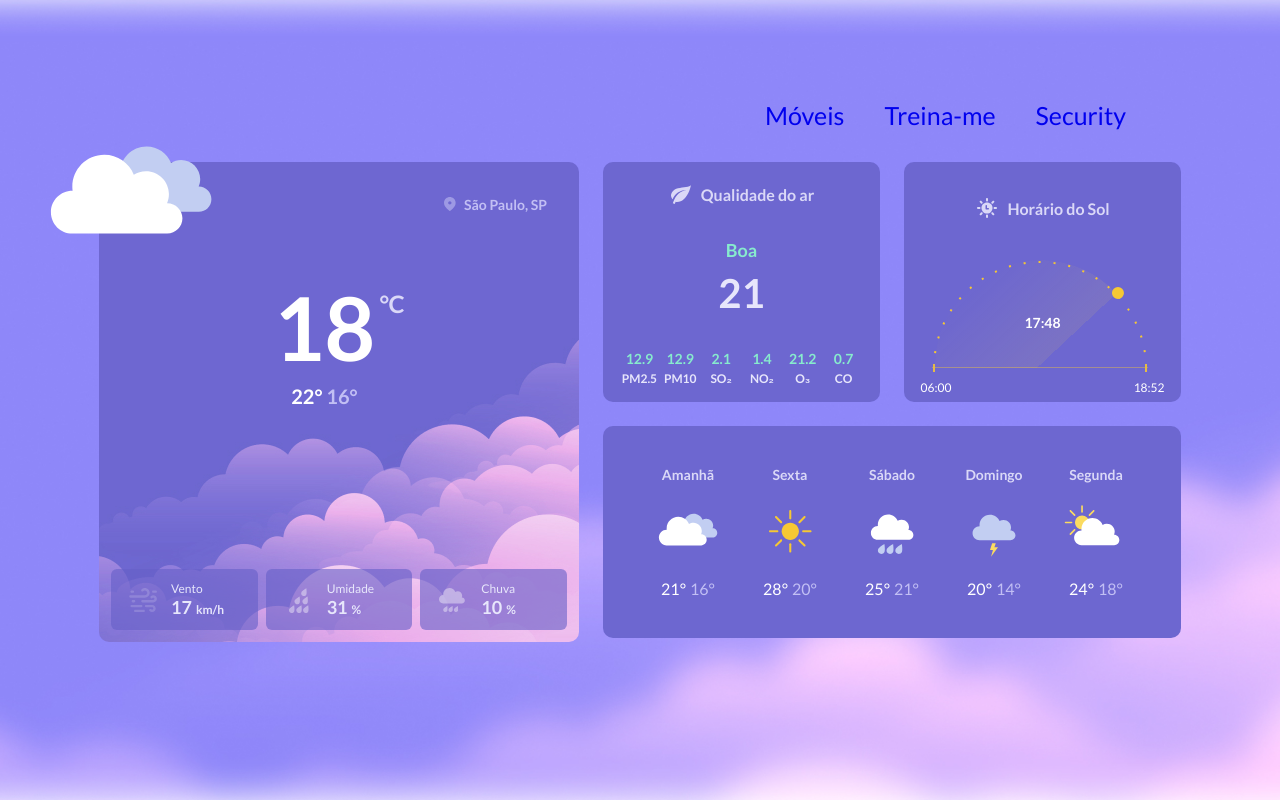
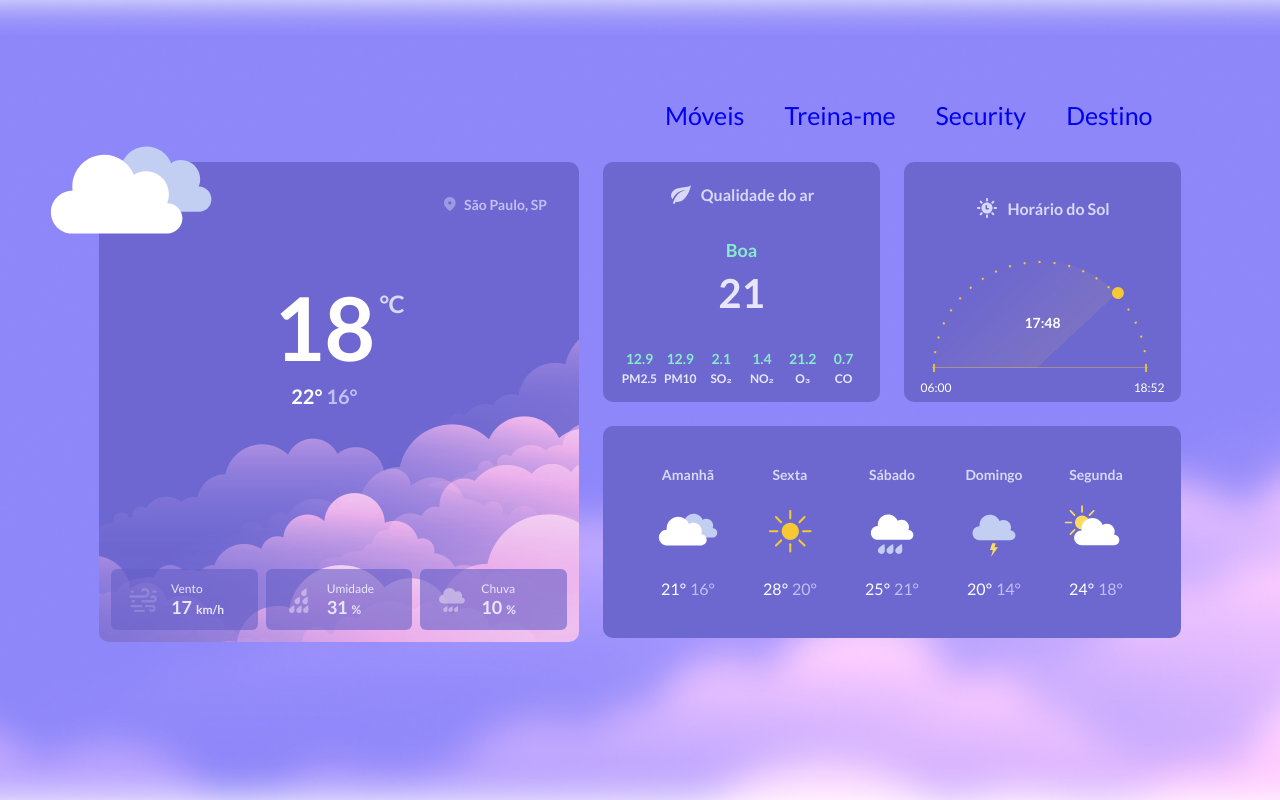
Before and after one commit to Dev-JoaoVictor/single-pages, a plain HTML site: page clima.html in a window 1280 px wide. Drawn offline with Linux system fonts and the light colour scheme; files whose address does not match are found by name.

Commit message:
Ultimos ajustes

```diff
--- a/clima.css
+++ b/clima.css
@@ -35,7 +35,7 @@ section {
 nav {
   position: absolute;
   top: 10rem;
-  left: 75rem;
+  left: 65rem;
 }
 
 nav ul {
--- a/clima.html
+++ b/clima.html
@@ -20,6 +20,7 @@
         <li><a class="link" href="moveis.html">Móveis</a></li>
         <li><a class="link" href="index.html">Treina-me</a></li>
         <li><a class="link" href="security.html">Security</a></li>
+        <li><a class="link" href="destiny.html">Destino</a></li>
       </ul>
     </nav>
     <main>
```
Also changed, not shown: index.html (+1 -0 lines), moveis.html (+1 -0 lines), security.html (+1 -0 lines).
